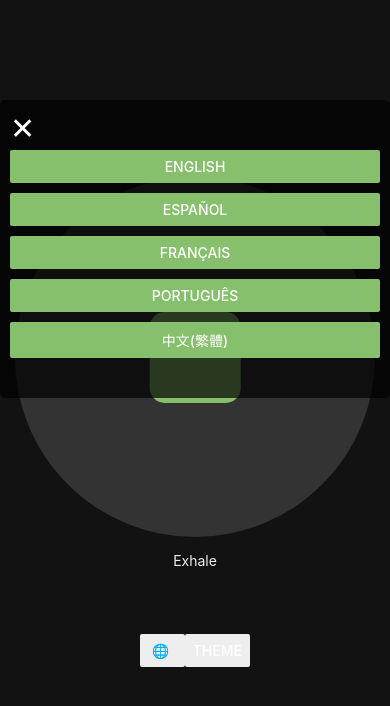
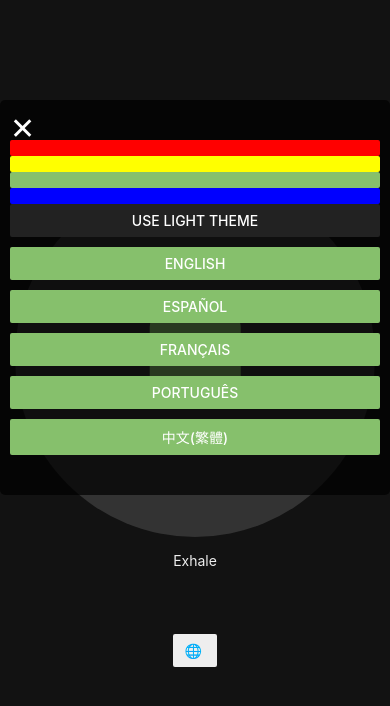
Before and after one commit to zliou/breathe, a React Native app: screen / in a window 390 px wide. Both pictures are taken after a click on the button "Select language". Shown: the top 706 px of the page. Built offline with nearby package versions, Linux system fonts and the light colour scheme.

Commit message:
Consolidate theme buttons and languages into single modal (WIP) and add basic color buttons (WIP).

```diff
--- a/components/breathing_shape.js
+++ b/components/breathing_shape.js
@@ -101,7 +101,7 @@ export default class BreathingShape extends React.Component {
     );
   }
 
-  testTheme = () => {
+  toggleTheme = () => {
     if (this.state.theme == "dark") {
       this.setState({
         theme: "light",
@@ -144,11 +144,6 @@ export default class BreathingShape extends React.Component {
               color="#eeeeee"
               onPress={this.toggleI18nModal}
               title=" &#127760;  "/>
-          <Button
-              accessibilityLabel="Update color theme"
-              color="#eeeeee"
-              onPress={this.testTheme}
-              title="Theme"/>
         </View>
         { this.state.i18nModalVisible &&
           <View style={styles.i18nModal}>
@@ -157,6 +152,19 @@ export default class BreathingShape extends React.Component {
                 onPress={this.toggleI18nModal}>
               <Text style={styles.closeI18nModalText}>✕</Text>
             </TouchableHighlight>
+            <Button
+                color="red"/>
+            <Button
+                color="yellow"/>
+            <Button
+                color={COLOR_GREEN}/>
+            <Button
+                color="blue"/>
+            <Button
+                accessibilityLabel="Update color theme"
+                color={this.state.theme == "dark" ? "#222222" : "#eeeeee"}
+                onPress={this.toggleTheme}
+                title={this.state.theme == "dark" ? "Use light theme" : "Use dark theme"}/>
             {this.renderI18nButton()}
           </View>
         }
```
